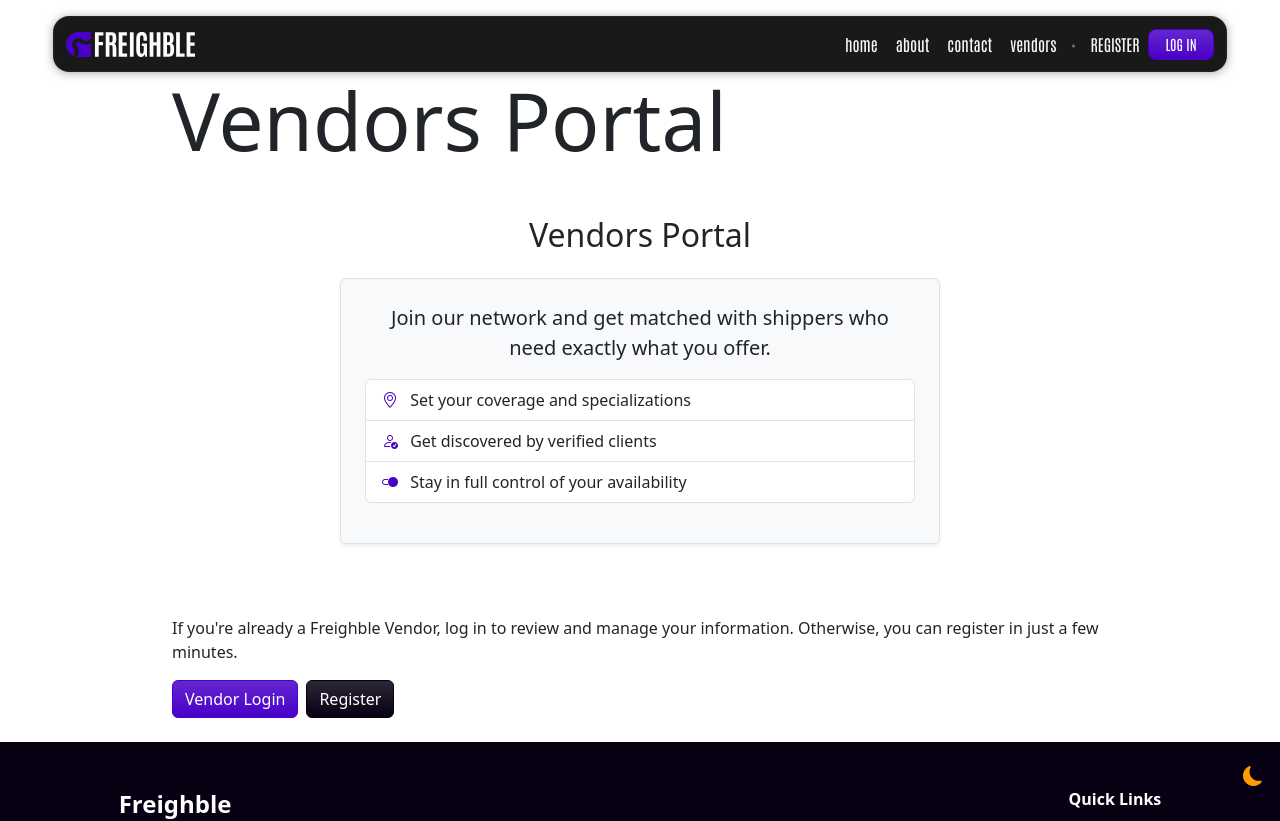
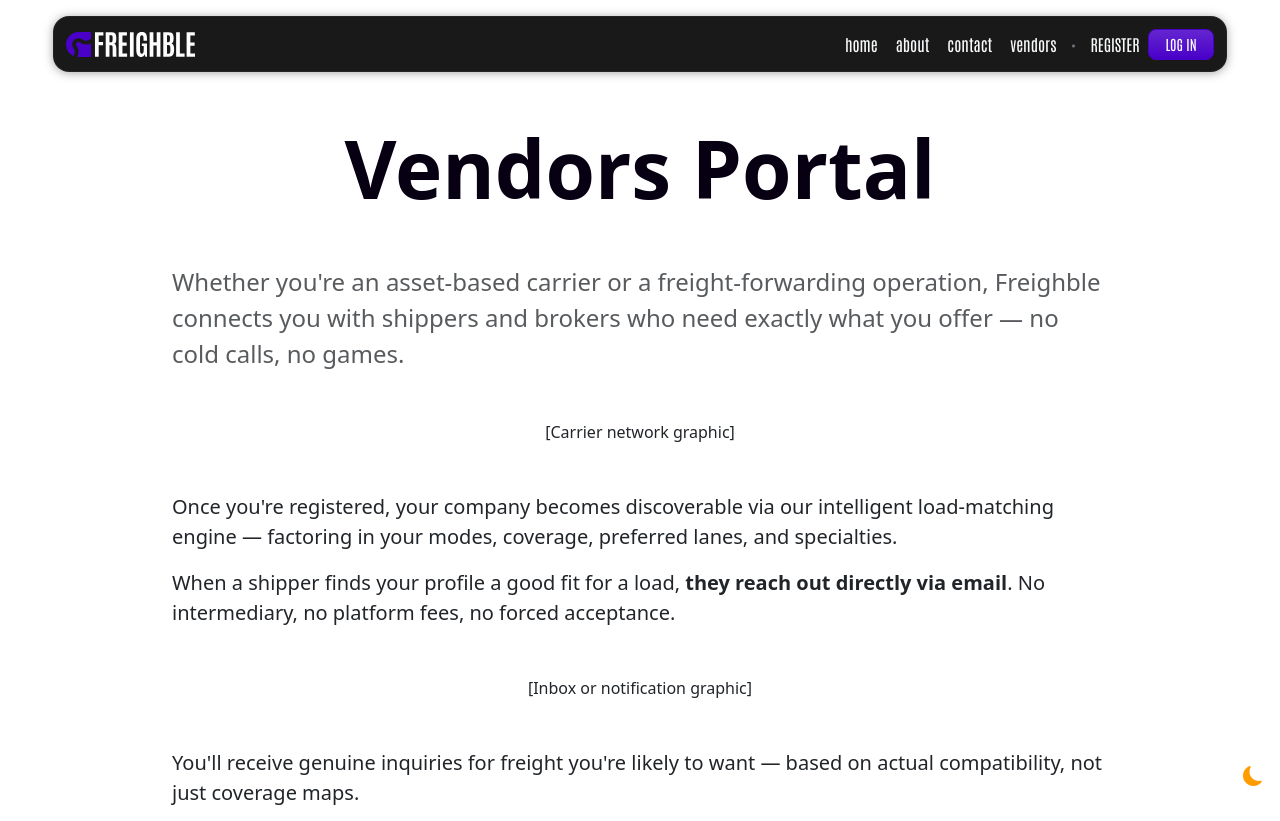
Before and after one commit to hugolopez-online/freighble, a React (Vite) app: page /vendors in a window 1280 px wide. Shown: the top 821 px of the page. Built offline with nearby package versions, Linux system fonts and the light colour scheme.

Commit message:
feat(ui): generate website copy

```diff
--- a/src/App.jsx
+++ b/src/App.jsx
@@ -104,7 +104,7 @@ function App() {
                     >
                         <Route
                             index
-                            element={<VendorsPortal />}
+                            element={<VendorsPortal theme={theme} />}
                         />
                         <Route
                             path="vendor"
--- a/src/pages/VendorsPortal.jsx
+++ b/src/pages/VendorsPortal.jsx
@@ -1,68 +1,85 @@
 import { Link } from "react-router-dom";
 
-const VendorsPortal = () => {
+const VendorsPortal = ({ theme }) => {
     return (
-        <div className="row justify-content-center pt-5">
-            <div className="col-11 col-md-9 py-4">
-                <h1 className="display-1">Vendors Portal</h1>
-                <section className="container my-5">
-                    <h2 className="text-center mb-4">Vendors Portal</h2>
-                    <div className="row justify-content-center">
-                        <div className="col-md-8">
-                            <div className="p-4 border rounded shadow-sm bg-light">
-                                <p className="lead text-center">
-                                    Join our network and get matched with
-                                    shippers who need exactly what you offer.
-                                </p>
-                                <ul className="list-group my-3">
-                                    <li
-                                        className="list-group-item"
-                                        style={{ position: "inherit" }}
-                                    >
-                                        <i className="bi bi-geo-alt text-primary me-2"></i>{" "}
-                                        Set your coverage and specializations
-                                    </li>
-                                    <li
-                                        className="list-group-item"
-                                        style={{ position: "inherit" }}
-                                    >
-                                        <i className="bi bi-person-check text-primary me-2"></i>{" "}
-                                        Get discovered by verified clients
-                                    </li>
-                                    <li
-                                        className="list-group-item"
-                                        style={{ position: "inherit" }}
-                                    >
-                                        <i className="bi bi-toggle2-on text-primary me-2"></i>{" "}
-                                        Stay in full control of your
-                                        availability
-                                    </li>
-                                </ul>
-                            </div>
+        <section
+            id="vendors"
+            className="row justify-content-center pt-5 mb-2"
+        >
+            <div
+                className="col-10 col-md-9 mt-5 py-4"
+                style={{ minHeight: "100vh" }}
+            >
+                <h1
+                    className={`display-1 fw-semibold text-center text-${
+                        theme === "light" ? "dark" : "light"
+                    }`}
+                >
+                    Vendors Portal
+                </h1>
+                <div className="mt-5">
+                    <p className="fs-4 mb-4 opacity-75">
+                        Whether you're an asset-based carrier or a
+                        freight-forwarding operation, Freighble connects you
+                        with shippers and brokers who need exactly what you
+                        offer — no cold calls, no games.
+                    </p>
+
+                    {/* graphic: carrier-network */}
+                    <div className="my-5 text-center">
+                        <div className="placeholder-graphic">
+                            [Carrier network graphic]
                         </div>
                     </div>
-                </section>
+
+                    <p className="fs-5">
+                        Once you're registered, your company becomes
+                        discoverable via our intelligent load-matching engine —
+                        factoring in your modes, coverage, preferred lanes, and
+                        specialties.
+                    </p>
+
+                    <p className="fs-5">
+                        When a shipper finds your profile a good fit for a load,
+                        <strong> they reach out directly via email</strong>. No
+                        intermediary, no platform fees, no forced acceptance.
+                    </p>
+
+                    {/* graphic: vendor-inbox-preview */}
+                    <div className="my-5 text-center">
+                        <div className="placeholder-graphic">
+                            [Inbox or notification graphic]
+                        </div>
+                    </div>
+
+                    <p className="fs-5">
+                        You'll receive genuine inquiries for freight you're
+                        likely to want — based on actual compatibility, not just
+                        coverage maps.
+                    </p>
+
+                    <p className="fs-5 mb-4">
+                        Stay visible to the right people, reduce the noise, and
+                        fill your trucks with less friction.
+                    </p>
+
+                    <div className="d-flex flex-column flex-md-row justify-content-center gap-3 mt-5">
+                        <Link
+                            to="/vendors/vendor"
+                            className="btn btn-dark fw-semibold bg-gradient rounded-3"
+                        >
+                            Register as a Vendor
+                        </Link>
+                        <Link
+                            to="/vendors/login"
+                            className="btn btn-primary fw-semibold bg-gradient rounded-3"
+                        >
+                            Already Registered? Log In
+                        </Link>
+                    </div>
+                </div>
             </div>
-            <div className="col-11 col-md-9 pb-4">
-                <p>
-                    If you're already a Freighble Vendor, log in to review and
-                    manage your information. Otherwise, you can register in just
-                    a few minutes.
-                </p>
-                <Link
-                    to="login"
-                    className="btn btn-primary bg-gradient fw-medium me-2"
-                >
-                    Vendor Login
-                </Link>
-                <Link
-                    to="vendor"
-                    className="btn btn-dark fw-medium bg-gradient"
-                >
-                    Register
-                </Link>
-            </div>
-        </div>
+        </section>
     );
 };
 
--- a/src/pages/_templates/UserDisplay.jsx
+++ b/src/pages/_templates/UserDisplay.jsx
@@ -499,7 +499,7 @@ const UserDisplay = (props) => {
                                         </div>
                                         <div className="col-12 mb-2">
                                             <span className="text-secondary fw-normal">
-                                                already a Freighble user?{" "}
+                                                Already a Freighble user?{" "}
                                                 <Link
                                                     className="fw-medium"
                                                     to="/login"
--- a/src/pages/_templates/VendorDisplay.jsx
+++ b/src/pages/_templates/VendorDisplay.jsx
@@ -650,7 +650,7 @@ const VendorDisplay = (props) => {
                                         </div>
                                         <div className="col-12 mb-2">
                                             <span className="text-secondary fw-normal">
-                                                already a Freighble vendor?{" "}
+                                                Already a Freighble vendor?{" "}
                                                 <Link
                                                     className="fw-medium"
                                                     to="/vendors/login"
```
